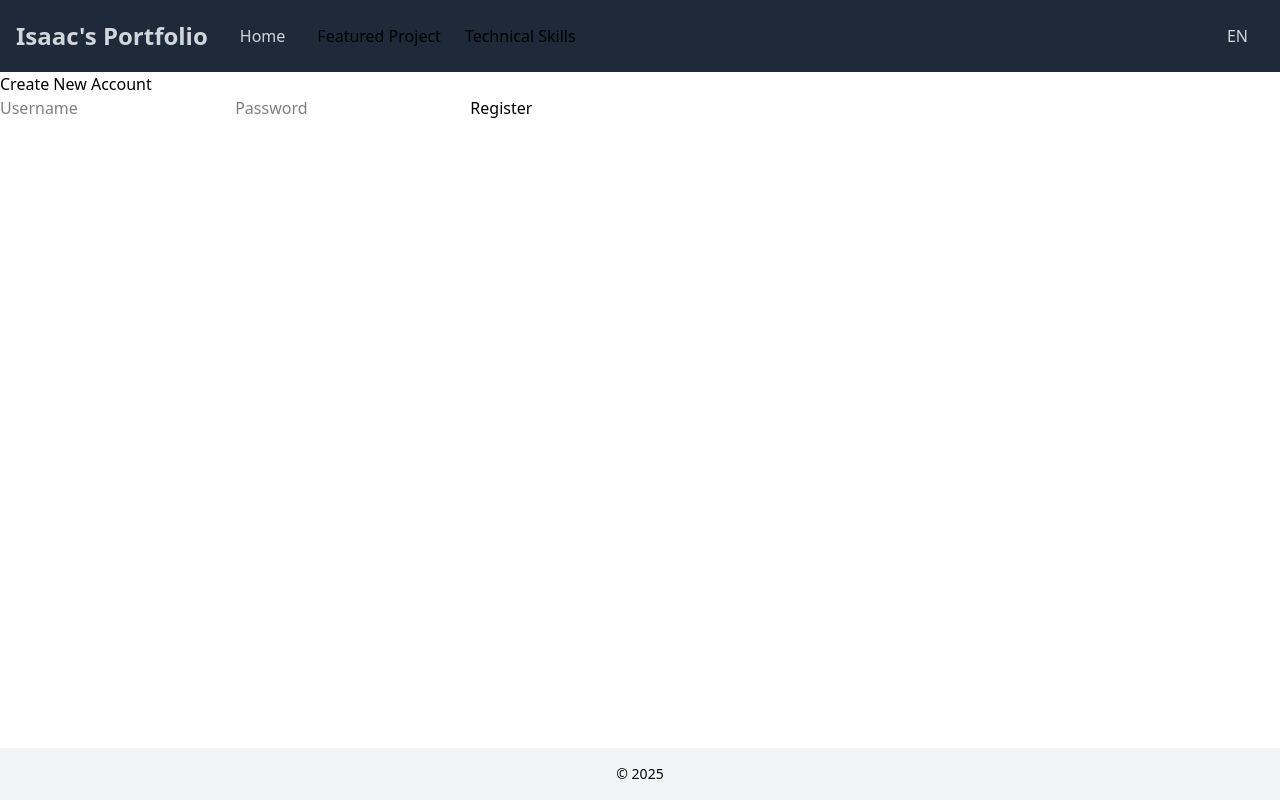
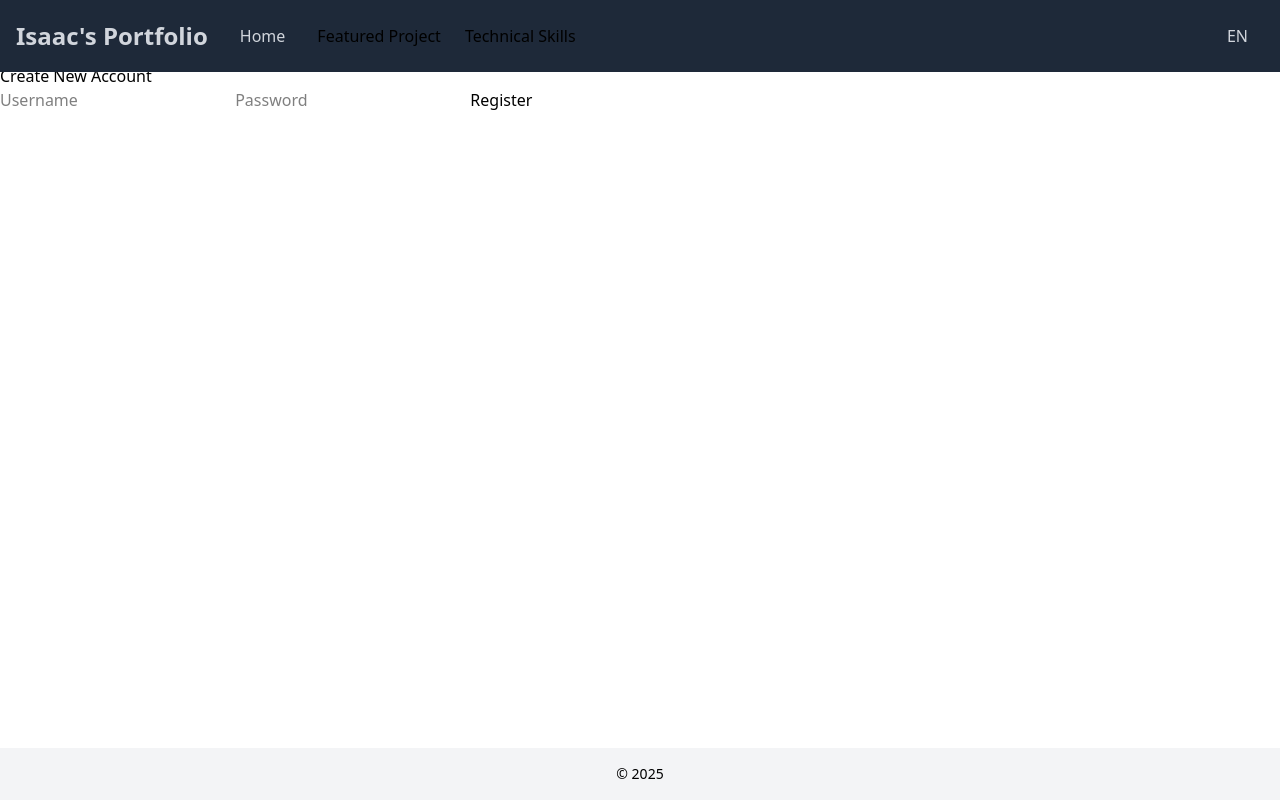
Before and after one commit to isaacrosdail/resume-site, a Flask app: page /register in a window 1280 px wide. Run offline with Flask 3, Linux system fonts and the light colour scheme.

Commit message:
Add nav style for sticky nav, padding for body to compensate

```diff
--- a/app/static/css/output.css
+++ b/app/static/css/output.css
@@ -237,9 +237,6 @@
   .inline-block {
     display: inline-block;
   }
-  .table {
-    display: table;
-  }
   .h-full {
     height: 100%;
   }
@@ -263,9 +260,6 @@
   }
   .cursor-pointer {
     cursor: pointer;
-  }
-  .resize {
-    resize: both;
   }
   .items-center {
     align-items: center;
@@ -386,9 +380,6 @@
   .no-underline {
     text-decoration-line: none;
   }
-  .underline {
-    text-decoration-line: underline;
-  }
   .placeholder-gray-400 {
     &::placeholder {
       color: var(--color-gray-400);
@@ -401,10 +392,6 @@
   .shadow-sm {
     --tw-shadow: 0 1px 3px 0 var(--tw-shadow-color, rgb(0 0 0 / 0.1)), 0 1px 2px -1px var(--tw-shadow-color, rgb(0 0 0 / 0.1));
     box-shadow: var(--tw-inset-shadow), var(--tw-inset-ring-shadow), var(--tw-ring-offset-shadow), var(--tw-ring-shadow), var(--tw-shadow);
-  }
-  .outline {
-    outline-style: var(--tw-outline-style);
-    outline-width: 1px;
   }
   .transition {
     transition-property: color, background-color, border-color, outline-color, text-decoration-color, fill, stroke, --tw-gradient-from, --tw-gradient-via, --tw-gradient-to, opacity, box-shadow, transform, translate, scale, rotate, filter, -webkit-backdrop-filter, backdrop-filter, display, visibility, content-visibility, overlay, pointer-events;
@@ -483,6 +470,7 @@
   display: flex;
   flex-direction: column;
   justify-content: flex-start;
+  padding-top: 4rem;
 }
 .card-link {
   color: #007bff;
@@ -501,6 +489,12 @@
 }
 .navbar {
   height: 3.5rem;
+}
+nav {
+  position: fixed;
+  top: 0;
+  width: 100%;
+  z-index: 50;
 }
 .hidden {
   display: none;
@@ -600,11 +594,6 @@
   inherits: false;
   initial-value: 0 0 #0000;
 }
-@property --tw-outline-style {
-  syntax: "*";
-  inherits: false;
-  initial-value: solid;
-}
 @property --tw-duration {
   syntax: "*";
   inherits: false;
@@ -630,7 +619,6 @@
       --tw-ring-offset-width: 0px;
       --tw-ring-offset-color: #fff;
       --tw-ring-offset-shadow: 0 0 #0000;
-      --tw-outline-style: solid;
       --tw-duration: initial;
     }
   }
```
Also changed, not shown: app/static/css/style.css (+9 -0 lines).
